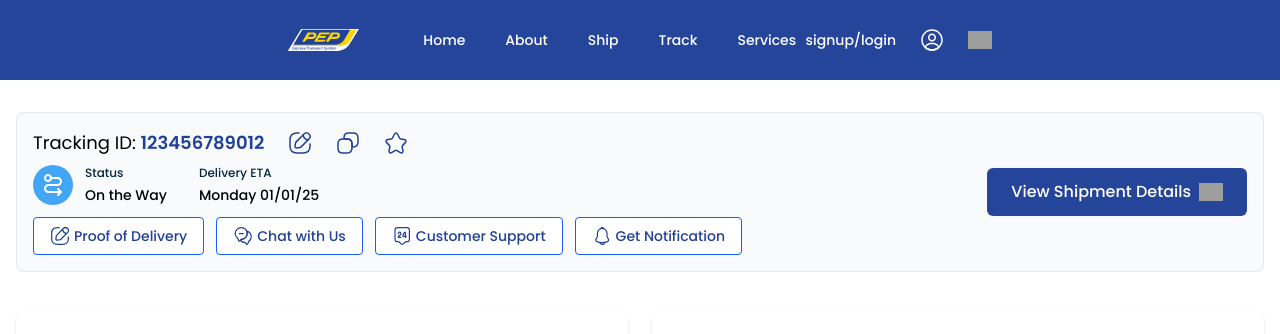
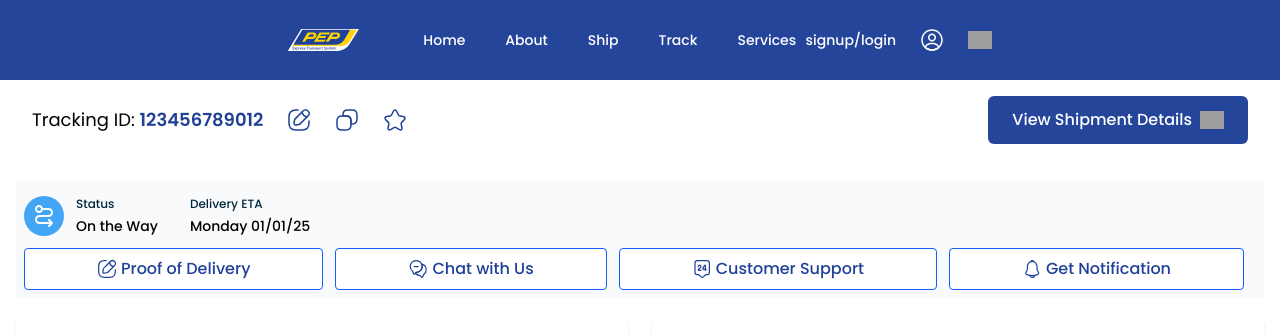
Before and after one commit to jahidpolygontech/PEP, a Next.js app: page /tracking in a window 1280 px wide. Shown: the top 334 px of the page. Built offline with nearby package versions, Linux system fonts and the light colour scheme; grey boxes are pictures that could not be loaded.

Commit message:
➕ Add btn in tracking
Type(s): ADD

Issue(s):
- JIRA: nai

```diff
--- a/src/app/(main)/tracking/components/TrackingHeader.tsx
+++ b/src/app/(main)/tracking/components/TrackingHeader.tsx
@@ -3,7 +3,8 @@ import SecondaryBtn from "@/components/button/SecondaryButton";
 import Image from "next/image";
 
 const TrackingHeader = () => (
-  <div className="bg-gray-50 p-4 rounded-lg border border-gray-200 flex flex-col md:flex-row justify-between items-start md:items-center">
+  <>
+    <div className="p-4 rounded-lg flex flex-col md:flex-row justify-between items-center">
       <div className="flex flex-col">
         <div className="flex items-center gap-6">
           <h2 className="text-lg text-black ">
@@ -30,12 +31,33 @@ const TrackingHeader = () => (
             className="bg-blue"
           />
         </div>
+      </div>
 
-           {/* Status and ETA */}
+      <div className="flex">
+        <PrimaryBtn
+          type="submit"
+          className="w-full bg-primary flex items-center justify-center gap-2"
+          size="lg"
+        >
+          <span className="inline-flex items-center gap-2">
+            View Shipment Details
+            <Image
+              src="/Images/tracking/arrow-right.svg"
+              alt="arrow"
+              height={24}
+              width={24}
+            />
+          </span>
+        </PrimaryBtn>
+      </div>
+    </div>
+
+    {/* Action Buttons */}
+    <div className="flex flex-col bg-gray-50 p-2">
       <div className="flex items-center gap-8 mt-2">
         {/* Status */}
         <div className="flex items-center gap-3">
-          <div className="flex items-center justify-center w-10 h-10 rounded-full bg-[#42A5F5]">
+          <div className="flex items-center justify-center w-10 h-10 rounded-full bg-quaternary">
             <Image
               src="/Images/tracking/arrow-snake.svg"
               alt="Status Icon"
@@ -45,20 +67,21 @@ const TrackingHeader = () => (
           </div>
           <div className="flex flex-col">
             <span className="text-xs text-tertiary font-medium">Status</span>
-            <span className="text-sm  text-black font-medium mt-1">
+            <span className="text-sm text-black font-medium mt-1">
               On the Way
             </span>
           </div>
         </div>
         {/* Delivery ETA */}
         <div className="flex flex-col">
-          <span className="text-xs text-tertiary font-medium">Delivery ETA</span>
+          <span className="text-xs text-tertiary font-medium">
+            Delivery ETA
+          </span>
           <span className="text-sm font-medium text-black mt-1">
             Monday 01/01/25
           </span>
         </div>
       </div>
-      {/* Action Buttons */}
       <div className="flex items-center gap-3 mt-3">
         <SecondaryBtn
           iconSrc="/Images/tracking/edit.svg"
@@ -82,25 +105,7 @@ const TrackingHeader = () => (
         />
       </div>
     </div>
-
-    <div>
-      <PrimaryBtn
-        type="submit"
-        className="w-full bg-primary flex items-center justify-center gap-2"
-        size="lg"
-      >
-        <span className="inline-flex items-center gap-2">
-          View Shipment Details
-          <Image
-            src="/Images/tracking/arrow-right.svg"
-            alt="arrow"
-            height={24}
-            width={24}
-          />
-        </span>
-      </PrimaryBtn>
-    </div>
-  </div>
+  </>
 );
 
 export default TrackingHeader;
--- a/src/app/(main)/tracking/page.tsx
+++ b/src/app/(main)/tracking/page.tsx
@@ -7,7 +7,7 @@ import TravelHistoryTable from "./components/TravelHistoryTable";
 // app/tracking/[id]/page.tsx
 export default function TrackingPage() {
   return (
-    <div className="max-w-screen-xl mx-auto px-4 py-8 space-y-10">
+    <div className="max-w-screen-xl mx-auto px-4  space-y-5">
       <TrackingHeader />
 
       <div className="grid md:grid-cols-2 gap-6">
--- a/src/app/globals.css
+++ b/src/app/globals.css
@@ -14,6 +14,7 @@
   --color-primary: #204198;
   --color-secondary: #f0f3fd;
   --color-tertiary:#00273D;
+  --color-quaternary:#42A5F5;
   --color-foreground: var(--foreground);
   --font-sans: var(--font-poppins);
   --font-mono: var(--font-geist-mono);
--- a/src/components/button/SecondaryButton.tsx
+++ b/src/components/button/SecondaryButton.tsx
@@ -18,7 +18,7 @@ const SecondaryBtn: React.FC<SecondaryBtnProps> = ({
   return (
     <button
       onClick={onClick}
-      className={`flex items-center gap-1 px-4 py-2 text-primary font-medium bg-white rounded hover:bg-gray-100 border text-sm ${borderColor}`}
+      className={`flex items-center gap-1 px-18 py-2 text-primary font-medium bg-white rounded hover:bg-gray-100 border text-base ${borderColor}`}
     >
       <Image src={iconSrc} alt={alt} width={20} height={20} />
       {label}
```
Lines whose indentation alone changed are shown as unchanged.
